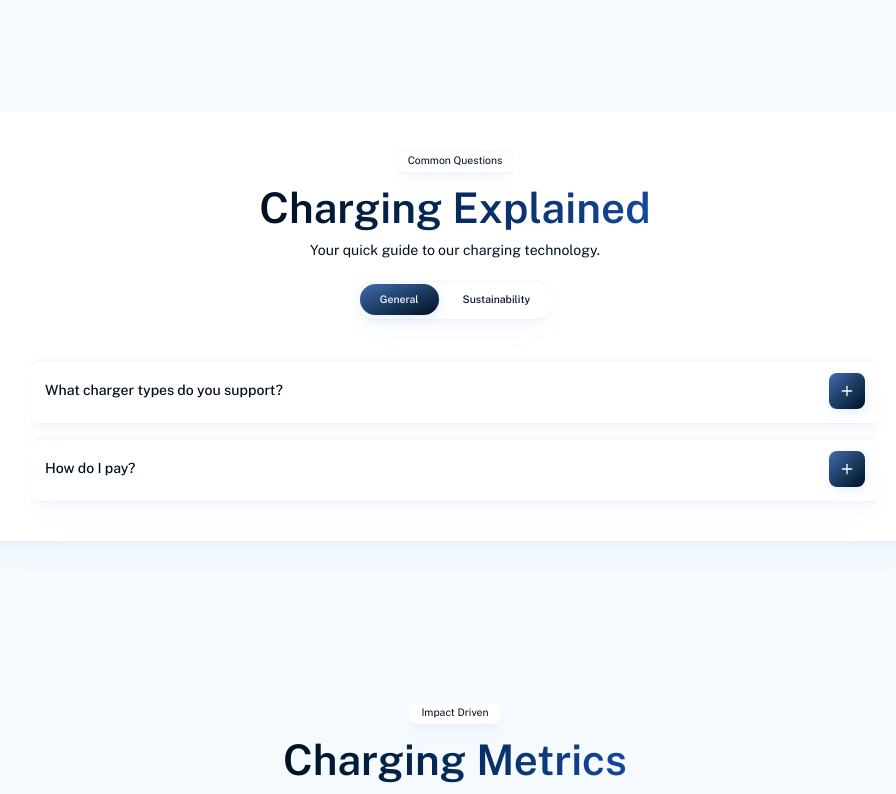
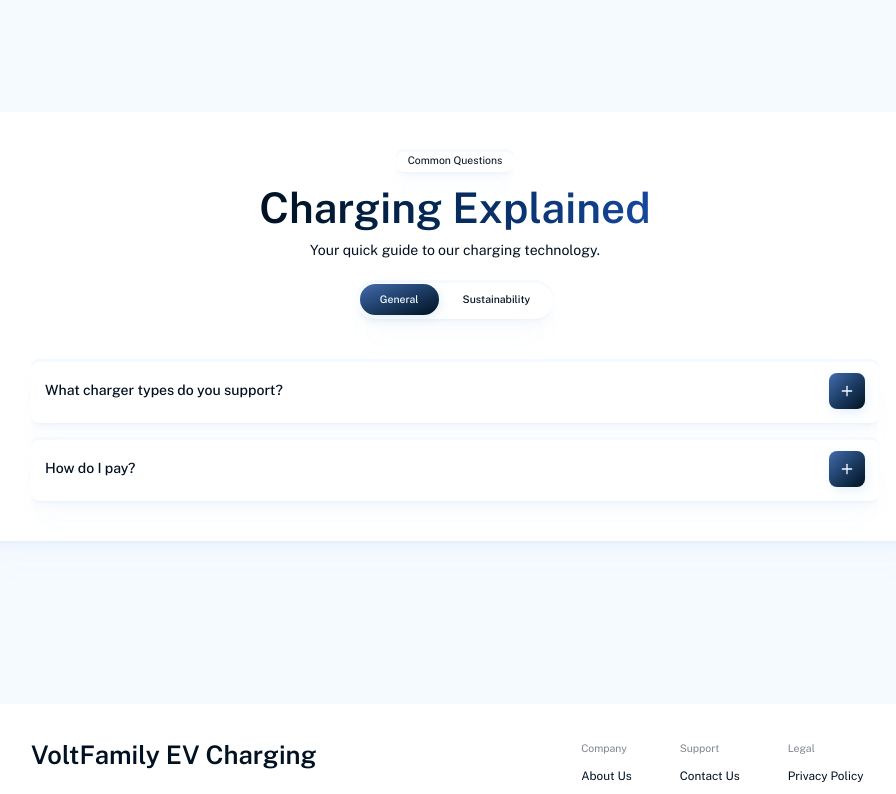
Before and after one commit to dmytro-webild/707601ce-759f-45a2-b907-edfa8a26ddfc, a React (Vite) app: page / in a window 1280 px wide. Shown: the part 2000-2794 px from the top of the page, without its empty margins (185-1081 px from the left). Built offline with nearby package versions, Linux system fonts and the light colour scheme; a web font is replaced by a local one.

Commit message:
Bob AI: Remove metrics section (metrics)

```diff
--- a/src/pages/HomePage.tsx
+++ b/src/pages/HomePage.tsx
@@ -1,7 +1,6 @@
 import FaqTabbedAccordion from '@/components/sections/faq/FaqTabbedAccordion';
 import FeaturesBentoGrid from '@/components/sections/features/FeaturesBentoGrid';
 import HeroBrand from '@/components/sections/hero/HeroBrand';
-import MetricsFeatureCards from '@/components/sections/metrics/MetricsFeatureCards';
 import SectionErrorBoundary from "@/components/ui/SectionErrorBoundary";
 
 export default function HomePage() {
@@ -96,42 +95,6 @@ export default function HomePage() {
     </SectionErrorBoundary>
   </div>
 
-  <div id="metrics" data-section="metrics">
-    <SectionErrorBoundary name="metrics">
-          <MetricsFeatureCards
-      tag="Impact Driven"
-      title="Charging Metrics"
-      description="Quantifiable data behind our commitment to excellence."
-      metrics={[
-        {
-          value: "500+",
-          title: "Active Chargers",
-          features: [
-            "High Speed",
-            "Reliable Uptime",
-          ],
-        },
-        {
-          value: "100%",
-          title: "Renewable Energy",
-          features: [
-            "Solar Sourced",
-            "Wind Powered",
-          ],
-        },
-        {
-          value: "24/7",
-          title: "Community Support",
-          features: [
-            "Local Experts",
-            "Real-time Help",
-          ],
-        },
-      ]}
-      textAnimation="slide-up"
-    />
-    </SectionErrorBoundary>
-  </div>
     </>
   );
 }
```
